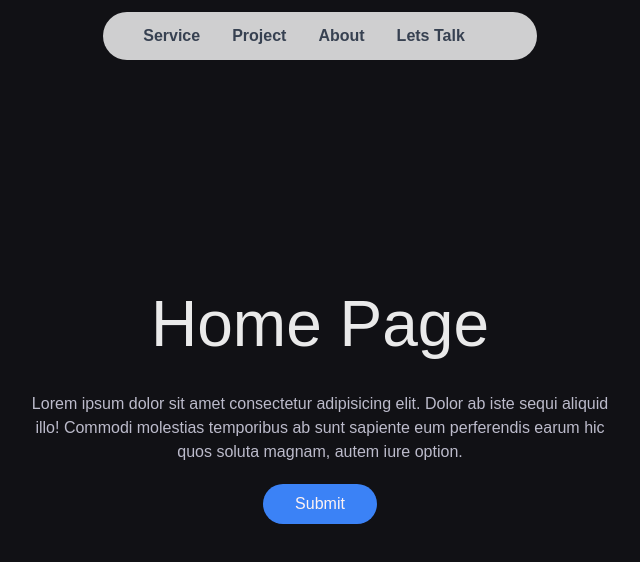
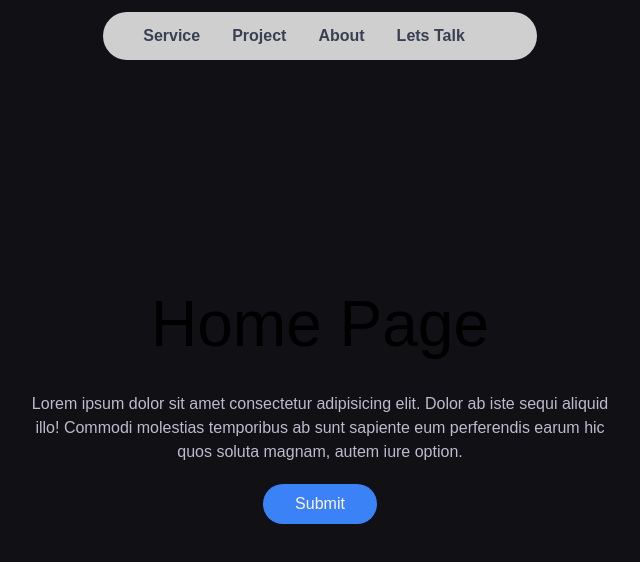
Before and after one commit to Pathum-Hettiarachchi/test_next_js_and_tailwind_css, a Next.js app: page / in a window 1280 px wide. Shown: the top 562 px of the page, without its empty margins (320-960 px from the left). Built offline with nearby package versions, Linux system fonts and the light colour scheme.

Commit message:
color root added

```diff
--- a/app/globals.css
+++ b/app/globals.css
@@ -17,9 +17,7 @@
 }
 
 body {
-  color: var(--foreground);
-  background: var(--background);
-  color: var(--bodytext);
+
   font-family: Arial, Helvetica, sans-serif;
-  color: var(--font-color);
+
 }
```
